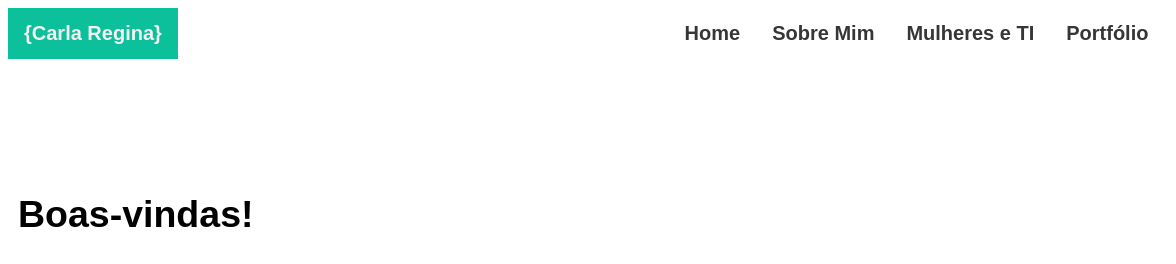
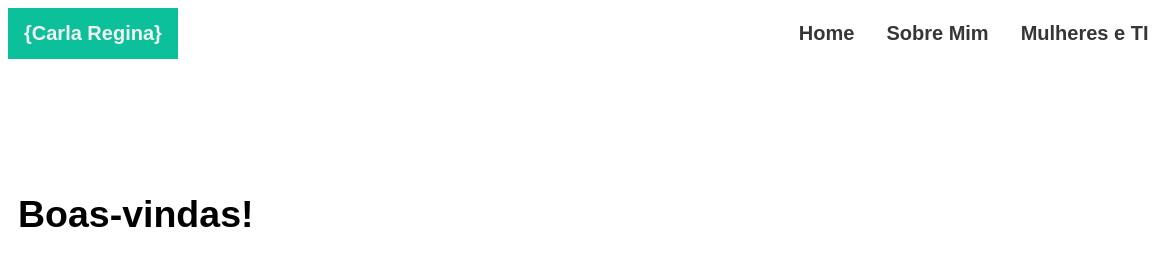
Before and after one commit to CarlaRegina-Dev/CarlaRegina-Dev.GitHub.io, a plain HTML site: page Index.html in a window 1280 px wide. Shown: the top 264 px of the page, 0-1176 px from the left. Drawn offline with Linux system fonts and the light colour scheme; files that its build step writes are made by us from their sources.

Commit message:
Update and rename index.html to Index.html

```diff
--- a/index.html
+++ b/Index.html
@@ -14,7 +14,6 @@
         <div class="topnav">
             <a class="active" href="#home"><strong>{Carla Regina}</strong></a>
             <a href="contatos.html">Contato</a>
-            <a href="Portifólio.html">Portfólio</a>
             <a href="Mulheres e TI.html">Mulheres e TI</a>
             <a href="Sobre mim.html">Sobre Mim</a>
             <a href="index.html">Home</a>
```
